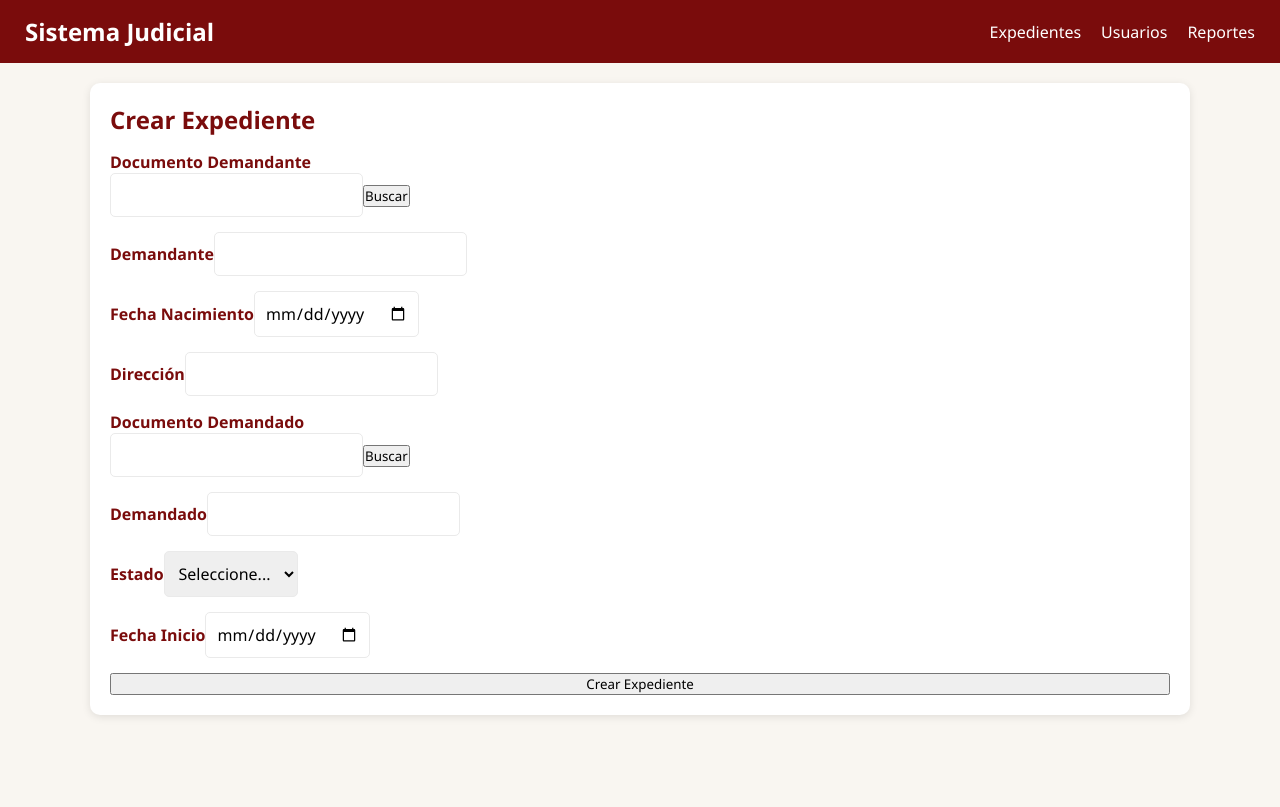
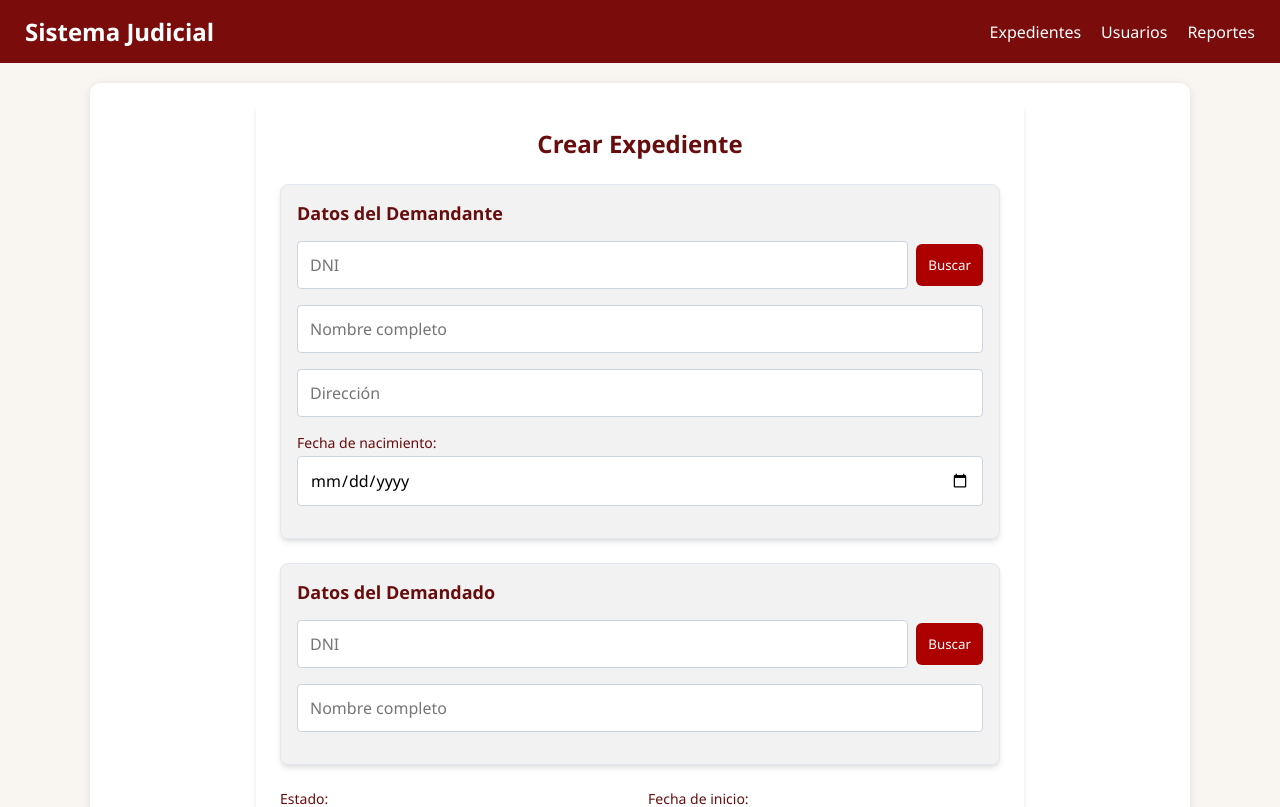
Before and after one commit to randyS30/proy-front, a React (Vite) app: page /expedientes/nuevo in a window 1280 px wide. Shown: the top 807 px of the page. Built offline with nearby package versions, Linux system fonts and the light colour scheme.

Commit message:
CSS en Login, Nuevo Expediente, Gestion de Usuarios

```diff
--- a/src/pages/CSS/CrearExpediente.css
+++ b/src/pages/CSS/CrearExpediente.css
@@ -34,14 +34,14 @@
   padding: 1rem;
   border: 1px solid #e2e8f0;
   border-radius: 0.5rem;
-  background-color: #f7fafc;
+  background-color: #F2F2F2;
 }
 
 /* Título de cada sección */
 .section-title {
   font-size: 1.125rem;
   font-weight: 600;
-  color: #1a202c;
+  color: #680D0D;
   margin-bottom: 1rem;
 }
 
@@ -77,7 +77,7 @@
   display: block;
   font-size: 0.875rem;
   font-weight: 500;
-  color: #4a5568;
+   color: #680D0D;
   margin-bottom: 0.25rem;
 }
 
@@ -85,15 +85,32 @@
 .form-button {
   flex-shrink: 0;
   padding: 0.75rem;
+  background-color: #AD0000;
+  color: white;
+  border: none;
+  border-radius: 6px;
 }
-
+.form-button:hover {
+  background-color: #680D0D;
+}
+.form-button:active {
+  background-color: #400808;
+}
 /* Botón de Enviar */
 .form-submit-button {
   width: 100%;
-  background-color: #48bb78;
+  background-color: #AD0000;
   color: white;
   padding: 0.75rem;
-  border-radius: 0.25rem;
+  border: none;
+  border-radius: 6px;
   text-align: center;
   cursor: pointer;
+  box-shadow: 0 2px 6px rgba(0, 0, 0, 0.15);
 }
+.form-submit-button:hover {
+  background-color: #680D0D;
+}
+.form-submit-button:active {
+  background-color: #400808;
+}
--- /dev/null
+++ b/src/pages/CSS/Usuarios.css
@@ -0,0 +1,168 @@
+/* Estilos del contenedor principal */
+.usuarios-container {
+    padding: 2rem;
+    background-color: #f7fafc;
+    min-height: 100vh;
+}
+
+/* Encabezado de la página */
+.usuarios-header {
+
+    margin-bottom: 2rem;
+}
+
+.usuarios-title {
+    font-size: 33px;
+    font-weight: bold;
+    color: #2d3748;
+}
+
+.usuarios-subtitle {
+    font-size: 1rem;
+    color: #4a5568;
+    margin-top: 0.5rem;
+}
+
+/* Contenido principal, divide el formulario y la tabla */
+.usuarios-content {
+    display: flex;
+    flex-direction: column;
+    gap: 2rem;
+    max-width: 1200px;
+    margin: 0 auto;
+}
+
+/* Mensajes de error */
+.error-message {
+    background-color: #fef2f2;
+    color: #ef4444;
+    padding: 1rem;
+    border: 1px solid #ef4444;
+    border-radius: 0.5rem;
+    text-align: center;
+    font-weight: 500;
+}
+
+/* Sección del formulario */
+.form-section {
+    background-color: #ffffff;
+    padding: 2rem;
+    border-radius: 0.5rem;
+    box-shadow: 0 4px 6px -1px rgba(0, 0, 0, 0.1), 0 2px 4px -1px rgba(0, 0, 0, 0.06);
+}
+
+.user-form {
+    display: flex;
+    flex-direction: column;
+    gap: 1rem;
+}
+
+.form-title {
+    font-size: 1.5rem;
+    font-weight: 600;
+    color: #680D0D;;
+    margin-bottom: 1rem;
+    text-align: center;
+}
+
+.form-group {
+    margin-bottom: 0.5rem;
+}
+
+.form-label {
+    display: block;
+    font-weight: 500;
+    color: #4a5568;
+    margin-bottom: 0.25rem;
+}
+
+.form-input {
+    width: 100%;
+    padding: 0.75rem;
+    border: 1px solid #e2e8f0;
+    border-radius: 0.25rem;
+    transition: border-color 0.2s ease-in-out;
+}
+
+.form-input:focus {
+    border-color: #4299e1;
+    outline: none;
+}
+
+.form-actions {
+    display: flex;
+    flex-wrap: wrap;
+    gap: 0.5rem;
+    justify-content: flex-start;
+}
+
+.btn-submit {
+    background-color: #AD0000;
+    color: white;
+    padding: 0.75rem 1.5rem;
+    border-radius: 0.25rem;
+    border: none;
+    cursor: pointer;
+    transition: background-color 0.2s;
+}
+
+.btn-submit:hover {
+    background-color: #680D0D;
+}
+
+.btn-cancel {
+    background-color: #e2e8f0;
+    color: #4a5568;
+    padding: 0.75rem 1.5rem;
+    border-radius: 0.25rem;
+    border: 1px solid #cbd5e0;
+    cursor: pointer;
+    transition: background-color 0.2s;
+}
+
+.btn-cancel:hover {
+    background-color: #cbd5e0;
+}
+
+.btn-refresh {
+    background-color: #4299e1;
+    color: white;
+    padding: 0.75rem 1.5rem;
+    border-radius: 0.25rem;
+    border: none;
+    cursor: pointer;
+    transition: background-color 0.2s;
+}
+
+.btn-refresh:hover {
+    background-color: #3182ce;
+}
+
+
+/* Botones de acción en la tabla */
+.btn-edit {
+    background-color: #fbd38d;
+    color: #744210;
+    padding: 0.5rem 1rem;
+    border: none;
+    cursor: pointer;
+    transition: background-color 0.2s;
+}
+
+.btn-edit:hover {
+    background-color: #f6ad55;
+}
+
+.btn-delete {
+    background-color: #680D0D;
+    color: white;
+    padding: 0.5rem 1rem;
+
+    border: none;
+    cursor: pointer;
+    transition: background-color 0.2s;
+}
+
+.btn-delete:hover {
+    background-color: #400808;
+}
--- a/src/pages/CrearExpediente.jsx
+++ b/src/pages/CrearExpediente.jsx
@@ -1,5 +1,5 @@
 import { useState } from "react";
-
+import './CSS/CrearExpediente.css';
 const API_BASE = "https://proy-back-production.up.railway.app/api/expedientes";
 // cambia esto a la URL de RENIEC en Railway
 const RENIEC_API = "https://proy-back-production.up.railway.app/api/reniec";
@@ -136,101 +136,101 @@ export default function CrearExpediente() {
   };
 
   return (
-    <div className="max-w-xl mx-auto bg-white p-6 rounded-xl shadow">
-      <h2 className="text-2xl font-bold mb-4">Crear Expediente</h2>
-      <form onSubmit={handleSubmit} className="space-y-4">
-        <div>
-          <label className="block font-semibold">Documento Demandante</label>
-          <div className="flex gap-2">
+    <div className="form-container">
+      <h2 className="form-title text-center">Crear Expediente</h2>
+      <form onSubmit={handleSubmit} className="form-main">
+        <div className="form-section">
+          <h3 className="section-title">Datos del Demandante</h3>
+          <div className="form-input-group form-input-inline">
             <input
               type="text"
               name="demandante_doc"
+              placeholder="DNI"
               value={formData.demandante_doc}
               onChange={handleChange}
-              className="border p-2 flex-1 rounded"
+              className="form-input form-input-half"
             />
             <button
               type="button"
               onClick={() => consultarReniec("demandante")}
-              className="bg-blue-500 text-white px-3 rounded"
+              className="form-button"
             >
               Buscar
             </button>
           </div>
-        </div>
-
-        <div>
-          <label className="block font-semibold">Demandante</label>
+           <div className="form-input-group">
           <input
             type="text"
+            placeholder="Nombre completo"
             name="demandante"
             value={formData.demandante}
             onChange={handleChange}
-            className="border p-2 w-full rounded"
+            className="form-input"
           />
         </div>
-
-        <div>
-          <label className="block font-semibold">Fecha Nacimiento</label>
+        <div className="form-input-group">
+          <input
+            type="text"
+            placeholder="Dirección"
+            name="direccion"
+            value={formData.direccion}
+            onChange={handleChange}
+            className="form-input"
+          />
+        </div>
+        <div className="form-input-group">
+            <label htmlFor="fecha-nacimiento" className="form-label">Fecha de nacimiento:</label>
           <input
             type="date"
             name="fecha_nacimiento"
             value={formData.fecha_nacimiento}
             onChange={handleChange}
-            className="border p-2 w-full rounded"
+            className="form-input"
           />
         </div>
-
-        <div>
-          <label className="block font-semibold">Dirección</label>
-          <input
-            type="text"
-            name="direccion"
-            value={formData.direccion}
-            onChange={handleChange}
-            className="border p-2 w-full rounded"
-          />
         </div>
 
-        <div>
-          <label className="block font-semibold">Documento Demandado</label>
-          <div className="flex gap-2">
+        <div className="form-section">
+          <h3 className="section-title">Datos del Demandado</h3>
+          <div className="form-input-group form-input-inline">
             <input
               type="text"
               name="demandado_doc"
+              placeholder="DNI"
               value={formData.demandado_doc}
               onChange={handleChange}
-              className="border p-2 flex-1 rounded"
+              className="form-input form-input-half"
             />
             <button
               type="button"
               onClick={() => consultarReniec("demandado")}
-              className="bg-blue-500 text-white px-3 rounded"
+              className="form-button"
             >
               Buscar
             </button>
           </div>
-        </div>
+           <div className="form-input-group">
 
-        <div>
-          <label className="block font-semibold">Demandado</label>
           <input
             type="text"
             name="demandado"
+            placeholder="Nombre completo"
             value={formData.demandado}
             onChange={handleChange}
-            className="border p-2 w-full rounded"
+            className="form-input"
           />
+        </div>
         </div>
 
         {/* Estado */}
-        <div>
-          <label className="block font-semibold">Estado</label>
+        <div className="form-input-duo">
+          <div className="form-input-group">
+            <label htmlFor="fecha-inicio" className="form-label">Estado:</label>
           <select
             name="estado"
             value={formData.estado}
             onChange={handleChange}
-            className="w-full border rounded p-2"
+             className="form-input"
           >
             <option value="">Seleccione...</option>
             <option value="Abierto">Abierto</option>
@@ -239,22 +239,21 @@ export default function CrearExpediente() {
             <option value="Finalizado">Finalizado</option>
           </select>
         </div>
-
-        <div>
-          <label className="block font-semibold">Fecha Inicio</label>
+        <div className="form-input-group">
+            <label htmlFor="fecha-inicio" className="form-label">Fecha de inicio:</label>
           <input
             type="date"
             name="fecha_inicio"
             value={formData.fecha_inicio}
             onChange={handleChange}
-            className="border p-2 w-full rounded"
+            className="form-input"
           />
         </div>
-
+        </div>
         <button
           type="submit"
           disabled={loading}
-          className="bg-green-600 text-white px-4 py-2 rounded w-full"
+          className="form-submit-button"
         >
           {loading ? "Creando..." : "Crear Expediente"}
         </button>
--- a/src/pages/Expedientes.css
+++ b/src/pages/Expedientes.css
@@ -27,7 +27,7 @@
 }
 
 .exp-table th {
-  background: #f4f4f4;
+  background: #800000;
 }
 
 /* Contenedor y header ya los tenías, añadimos filtros y botones extra */
--- a/src/pages/Login.jsx
+++ b/src/pages/Login.jsx
@@ -76,6 +76,7 @@ export default function Login() {
                 required
               />
             </div>
+            <p>¿Olvidaste tu contraseña?</p>
             <button
               type="submit"
               className="login-form-button"
--- a/src/pages/Usuarios.jsx
+++ b/src/pages/Usuarios.jsx
@@ -1,5 +1,5 @@
-// src/pages/Usuarios.jsx
 import { useEffect, useState } from "react";
+import './CSS/Usuarios.css';
 
 const API_BASE = "https://proy-back-production.up.railway.app/api/usuarios";
 const ROLES = ["Admin", "Abogado", "Asistente"];
@@ -215,91 +215,123 @@ export default function Usuarios() {
   };
 
   return (
-    <div className="p-8">
-      <h1 className="text-3xl font-bold">Gestión de Usuarios</h1>
-      <p className="text-gray-600 mt-2">Lista, edita y crea usuarios en el sistema.</p>
-
-      {error && <div className="text-red-600 my-3">{error}</div>}
-
-      <form onSubmit={editingUserId ? guardarEdicion : crearUsuario} className="space-y-4 mt-4 max-w-lg">
-        <div>
-          <label className="block">Nombre</label>
-          <input className="border p-2 w-full" value={nombre} onChange={(e) => setNombre(e.target.value)} />
+    <div className="usuarios-container">
+      <div className="usuarios-header">
+        <h1 className="usuarios-title">Gestión de Usuarios</h1>
+        <p className="usuarios-subtitle">Lista, edita y crea usuarios en el sistema.</p>
       </div>
 
-        <div>
-          <label className="block">Email</label>
-          <input type="email" className="border p-2 w-full" value={email} onChange={(e) => setEmail(e.target.value)} />
+      <div className="usuarios-content">
+        {error && <div className="error-message">{error}</div>}
+
+        <div className="form-section">
+          <form onSubmit={editingUserId ? guardarEdicion : crearUsuario} className="user-form">
+            <h2 className="form-title">{editingUserId ? "Editar Usuario" : "Crear Usuario"}</h2>
+            <div className="form-group">
+              <label className="form-label">Nombre Completo</label>
+              <input
+                className="form-input"
+                value={nombre}
+                onChange={(e) => setNombre(e.target.value)}
+                required
+              />
             </div>
 
-        <div>
-          <label className="block">Rol</label>
-          <select className="border p-2 w-full" value={rol} onChange={(e) => setRol(e.target.value)}>
+            <div className="form-group">
+              <label className="form-label">Correo Electrónico</label>
+              <input
+                type="email"
+                className="form-input"
+                value={email}
+                onChange={(e) => setEmail(e.target.value)}
+                required
+              />
+            </div>
+
+            <div className="form-group">
+              <label className="form-label">Rol</label>
+              <select
+                className="form-input"
+                value={rol}
+                onChange={(e) => setRol(e.target.value)}
+                required
+              >
                 <option value="">-- Seleccione rol --</option>
                 {ROLES.map((r) => (
-              <option key={r} value={r}>
-                {r}
-              </option>
+                  <option key={r} value={r}>{r}</option>
                 ))}
               </select>
             </div>
 
             {!editingUserId && (
               <>
-            <div>
-              <label className="block">Contraseña</label>
-              <input type="password" className="border p-2 w-full" value={password} onChange={(e) => setPassword(e.target.value)} />
+                <div className="form-group">
+                  <label className="form-label">Contraseña</label>
+                  <input
+                    type="password"
+                    className="form-input"
+                    value={password}
+                    onChange={(e) => setPassword(e.target.value)}
+                    required
+                  />
                 </div>
-            <div>
-              <label className="block">Confirmar contraseña</label>
-              <input type="password" className="border p-2 w-full" value={confirmPassword} onChange={(e) => setConfirmPassword(e.target.value)} />
+                <div className="form-group">
+                  <label className="form-label">Confirmar contraseña</label>
+                  <input
+                    type="password"
+                    className="form-input"
+                    value={confirmPassword}
+                    onChange={(e) => setConfirmPassword(e.target.value)}
+                    required
+                  />
                 </div>
               </>
             )}
 
-        <div className="flex items-center space-x-2">
-          <button type="submit" className="bg-blue-600 text-white px-4 py-2 rounded">
+            <div className="form-actions">
+              <button type="submit" className="btn-submit">
                 {editingUserId ? "Guardar cambios" : "Crear usuario"}
               </button>
-
               {editingUserId && (
-            <button type="button" onClick={limpiarFormulario} className="px-3 py-2 border rounded">
+                <button type="button" onClick={limpiarFormulario} className="btn-cancel">
                   Cancelar
                 </button>
               )}
-
-          <button type="button" onClick={fetchUsuarios} className="px-3 py-2 border rounded">
+              <button type="button" onClick={fetchUsuarios} className="btn-refresh">
                 Refrescar
               </button>
             </div>
           </form>
+        </div>
 
-      <div className="mt-6 overflow-auto">
+        <div className="table-section">
+          <h2 className="table-title">Usuarios Existentes</h2>
+          <div className="table-wrapper">
             {loading ? (
-          <p>Cargando usuarios...</p>
+              <p className="loading-message">Cargando usuarios...</p>
             ) : (
-          <table className="w-full table-auto border">
+              <table className="user-table">
                 <thead>
-              <tr className="bg-gray-100">
-                <th className="border px-4 py-2">ID</th>
-                <th className="border px-4 py-2">Nombre</th>
-                <th className="border px-4 py-2">Email</th>
-                <th className="border px-4 py-2">Rol</th>
-                <th className="border px-4 py-2">Acciones</th>
+                  <tr>
+                    <th className="table-th">ID</th>
+                    <th className="table-th">Nombre</th>
+                    <th className="table-th">Email</th>
+                    <th className="table-th">Rol</th>
+                    <th className="table-th">Acciones</th>
                   </tr>
                 </thead>
                 <tbody>
                   {usuarios.map((u) => (
-                <tr key={u.id}>
-                  <td className="border px-4 py-2">{u.id}</td>
-                  <td className="border px-4 py-2">{capitalizeWords(u.nombre)}</td>
-                  <td className="border px-4 py-2">{u.email}</td>
-                  <td className="border px-4 py-2">{u.rol}</td>
-                  <td className="border px-4 py-2">
-                    <button className="mr-2 px-2 py-1 bg-yellow-400 rounded" onClick={() => comenzarEdicion(u)}>
+                    <tr key={u.id} className="table-row">
+                      <td className="table-td">{u.id}</td>
+                      <td className="table-td">{capitalizeWords(u.nombre)}</td>
+                      <td className="table-td">{u.email}</td>
+                      <td className="table-td">{u.rol}</td>
+                      <td className="table-td">
+                        <button className="btn-edit" onClick={() => comenzarEdicion(u)}>
                           Editar
                         </button>
-                    <button className="px-2 py-1 bg-red-500 text-white rounded" onClick={() => eliminar(u.id)}>
+                        <button className="btn-delete" onClick={() => eliminar(u.id)}>
                           Eliminar
                         </button>
                       </td>
@@ -307,7 +339,7 @@ export default function Usuarios() {
                   ))}
                   {usuarios.length === 0 && (
                     <tr>
-                  <td colSpan="5" className="text-center p-4">
+                      <td colSpan="5" className="no-data-message">
                         No hay usuarios
                       </td>
                     </tr>
@@ -317,5 +349,7 @@ export default function Usuarios() {
             )}
           </div>
         </div>
+      </div>
+    </div>
   );
 }
```
Also changed, not shown: src/main.jsx (+4 -4 lines), src/pages/CSS/Login.css (+9 -2 lines). Lines whose indentation alone changed are shown as unchanged.
